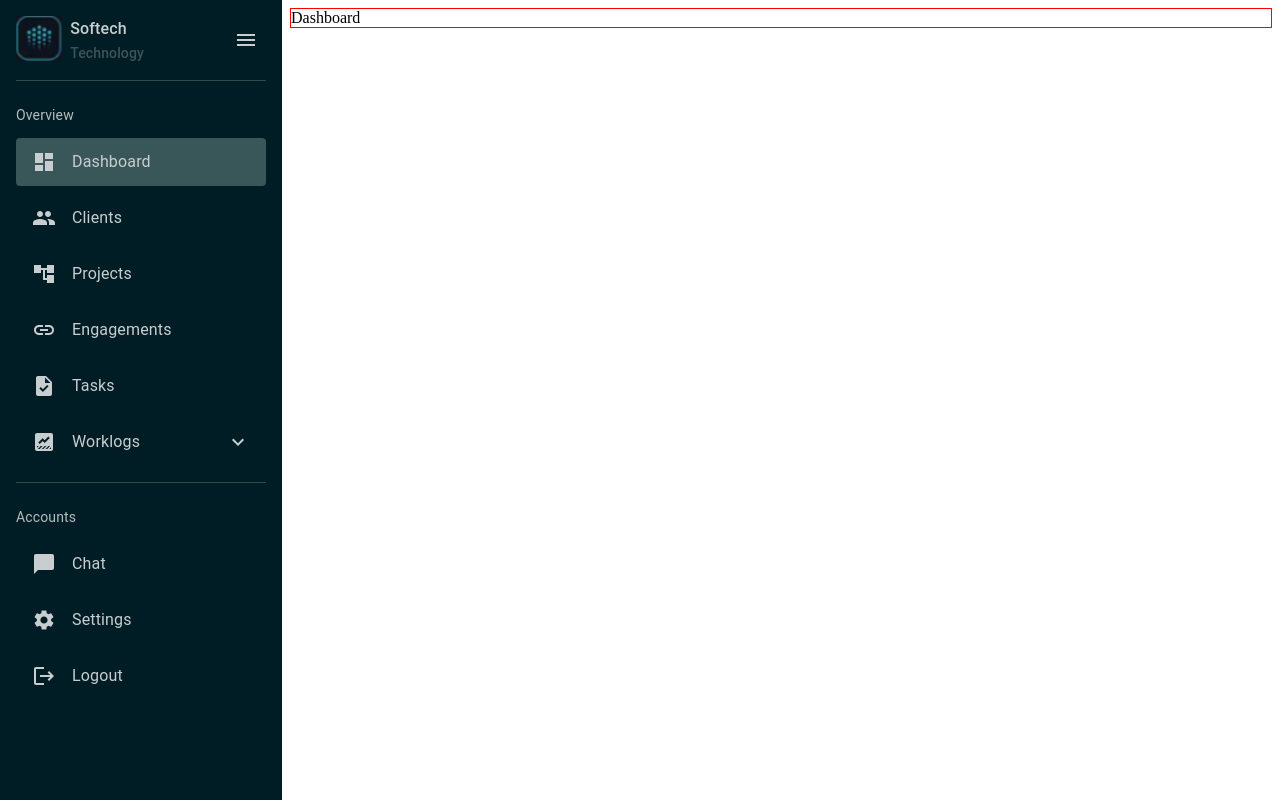
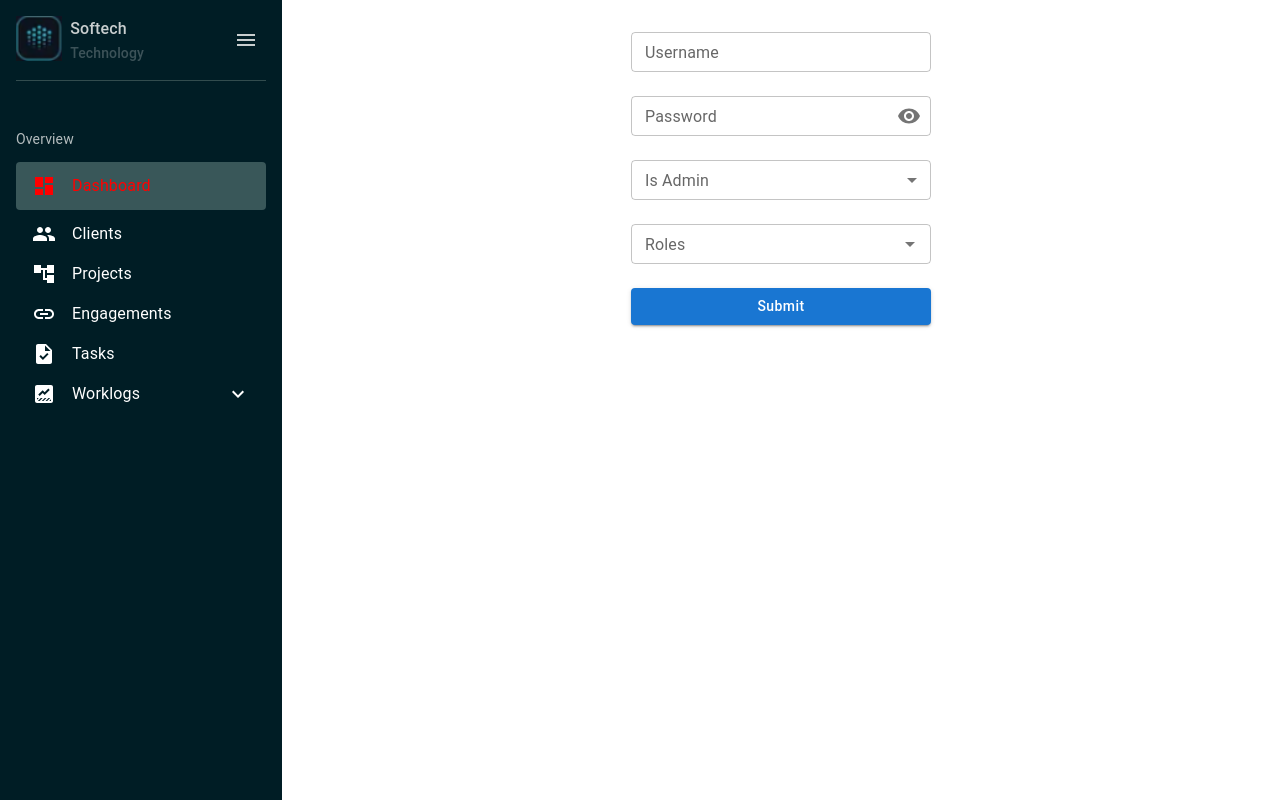
Before and after one commit to amoskyalo/NextGenMUI, a React (Create React App) app: page / in a window 1280 px wide. Built offline with nearby package versions, Linux system fonts and the light colour scheme.

Commit message:
Added autocomplete to the form and made some adjustments

```diff
--- a/package.json
+++ b/package.json
@@ -24,6 +24,7 @@
     "react": "^18.2.0",
     "react-dom": "^18.2.0",
     "react-lottie": "^1.2.3",
+    "react-router-dom": "^6.19.0",
     "react-scripts": "5.0.1",
     "web-vitals": "^2.1.4",
     "xlsx": "^0.18.5",
--- a/src/App.js
+++ b/src/App.js
@@ -7,6 +7,7 @@ import AccountTreeIcon from '@mui/icons-material/AccountTree';
 import TaskIcon from '@mui/icons-material/Task';
 import DataThresholdingIcon from '@mui/icons-material/DataThresholding';
 import Divider from "@mui/material/Divider";
+import GridModel from "./lib/components/Grids/GridModel";
 
 import { Route, Routes } from "react-router-dom";
 
@@ -25,6 +26,7 @@ import MenuIcon from '@mui/icons-material/Menu';
 import { Box, IconButton, Typography } from "@mui/material";
 
 import logo from './Assets/logo3.png'
+import FormModel from "./lib/components/Forms/FormModel";
 
 function App() {
   const [open, setOpen] = useState(true)
@@ -69,9 +71,9 @@ function App() {
         {
           name: "User Data",
           icon: AccountBalanceIcon,
-          path: "/worklogs/user-data",
+          path: "/worklogs/user data",
           renderList: (params) => {
-            console.log(params)
+            // console.log(params)
             // return (
             //   <p>{params.name}</p>
             // )
@@ -91,29 +93,70 @@ function App() {
         title: "Overview",
         list: [...navigation],
       },
-      {
-        title: "Accounts",
-        list: [
-          {
-            name: "Chat",
-            icon: ChatBubbleIcon
-          },
-          {
-            name: "Settings",
-            icon: SettingsIcon
-          },
-          {
-            name: "Logout",
-            icon: LogoutIcon
-          }
-        ]
-      }
+      // {
+      //   title: "Accounts",
+      //   list: [
+      //     {
+      //       name: "Chat",
+      //       icon: ChatBubbleIcon
+      //     },
+      //     {
+      //       name: "Settings",
+      //       icon: SettingsIcon
+      //     },
+      //     {
+      //       name: "Logout",
+      //       icon: LogoutIcon
+      //     },
+      //     {
+      //       name: "Chat",
+      //       icon: ChatBubbleIcon
+      //     },
+      //     {
+      //       name: "Settings",
+      //       icon: SettingsIcon
+      //     },
+      //     {
+      //       name: "Logout",
+      //       icon: LogoutIcon
+      //     }
+      //   ]
+      // }
     ]
   }
 
+  const inputs = [
+    {
+      name: "username",
+      label: "Username",
+      type: "text",
+      value: "",
+    },
+    {
+      name: "password",
+      label: "Password",
+      type: "password",
+      value: "",
+    },
+    {
+      name: "isAdmin",
+      label: "Is Admin",
+      lookups: [{ title: "Yes", value: 0 }, { title: "No", value: 1 }],
+      value: "",
+    },
+    {
+      name: "roles",
+      label: "Roles",
+      lookups: [{ title: "Edit", value: 3 }, { title: "Delete", value: 6 }, { title: "Add", value: 12 }],
+      multiple: true,
+      value: [],
+    }
+  ]
+
+
   const NavHeader = () => {
     return (
-      <Box marginBottom={3} width={"100%"}>
+      <Box marginBottom={6} width={"100%"}>
         <Box display={"flex"} paddingY={2} justifyContent={open ? "space-between" : "center"} width={"100%"}>
           {open &&
             <Box display={"flex"} columnGap={1}>
@@ -142,15 +185,50 @@ function App() {
         activeTabBackgroundColor="#395759"
         backgroundColor="#001d25"
         textColor="#c8cecf"
+        options={{
+          // listItemButton: {
+          //   border: "1px solid red",
+          //   padding: .7
+          // }
+          listItemButton: (list) => (
+            {
+              // border: "1px solid red",
+              paddingY: list.isActiveTab ? 1 : 0
+            }
+          ),
+          // listItemText: {
+          //   color: "red"
+          // },
+          getColor: (params) => {
+            return params.isActiveTab ? "red" : "white"
+          }
+        }}
       />
 
       <Box sx={{
-        border: "1px solid red",
+        // border: "1px solid red",
         flex: 1
       }}>
         <Routes>
           <Route path="/"
-            element={<div>Dashboard</div>}
+            element={<div>
+              {/* <p>Hello</p>
+              <GridModel
+                rows={[{ name: "Amos" }]}
+                columns={[{ field: "name" }]}
+                pageSizeOptions={[2, 5, 10, 20, 50, 100]}
+                pagination
+                showSearchBar={false}
+                // onAdd={() => setAddUser(true)}
+                paginationMode={"client"}
+              /> */}
+              <FormModel
+                inputs={inputs} width={300} options={{ form: { margin: "auto" } }}
+                onSubmit={(values) => {
+                  console.log(values)
+                }}
+              />
+            </div>}
           />
         </Routes>
       </Box>
```
Also changed, not shown: src/lib/components/Switch/SwitchModel.js (added, +63 -0 lines), src/lib/components/Forms/FormModel.js, 2 other files (tests, documents, lock files or other folders).
